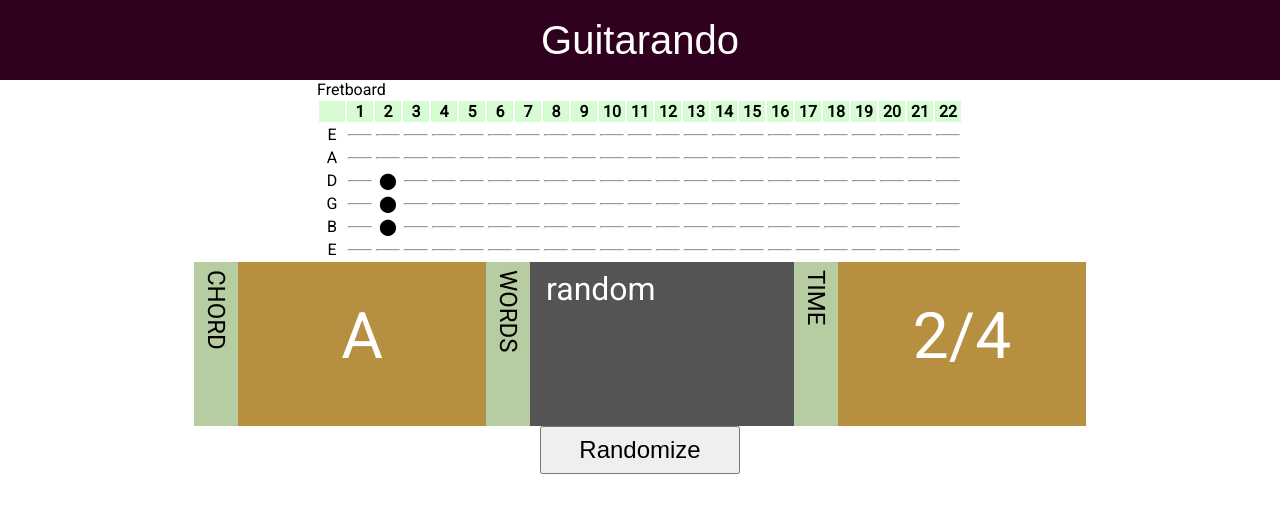
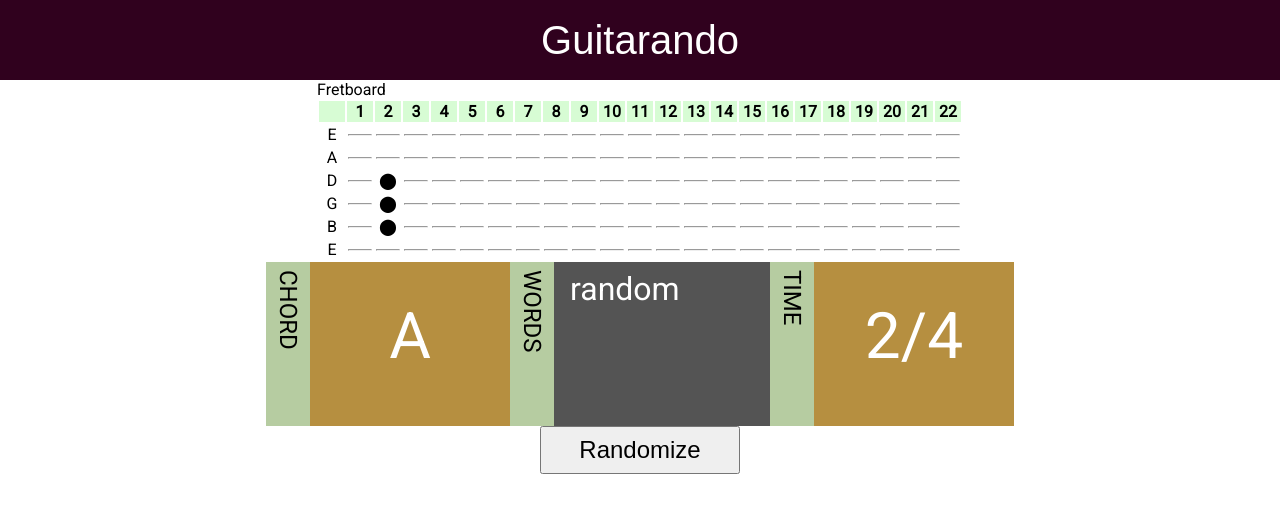
Before and after one commit to pramser/guitarando, a React (Create React App) app: page / in a window 1280 px wide. Shown: the top 512 px of the page. Built offline with nearby package versions, Linux system fonts and the light colour scheme; a web font is replaced by a local one.

Commit message:
Shrink lil containers a bit

```diff
--- a/src/App.css
+++ b/src/App.css
@@ -53,7 +53,7 @@ table td {
 
 div.chord-info {
   font-size: 64px;
-  width: 248px;
+  width: 200px;
   height: 148px;
 
   display: flex;
@@ -78,7 +78,7 @@ div.word-info {
   padding-left: 16px;
   padding-top: 8px;
   font-size: 32px;
-  width: 248px;
+  width: 200px;
   height: 148px;
 }
 
@@ -96,7 +96,7 @@ div.word-info {
 
 div.time-info {
   font-size: 64px;
-  width: 248px;
+  width: 200px;
   height: 148px;
 
   display: flex;
```
